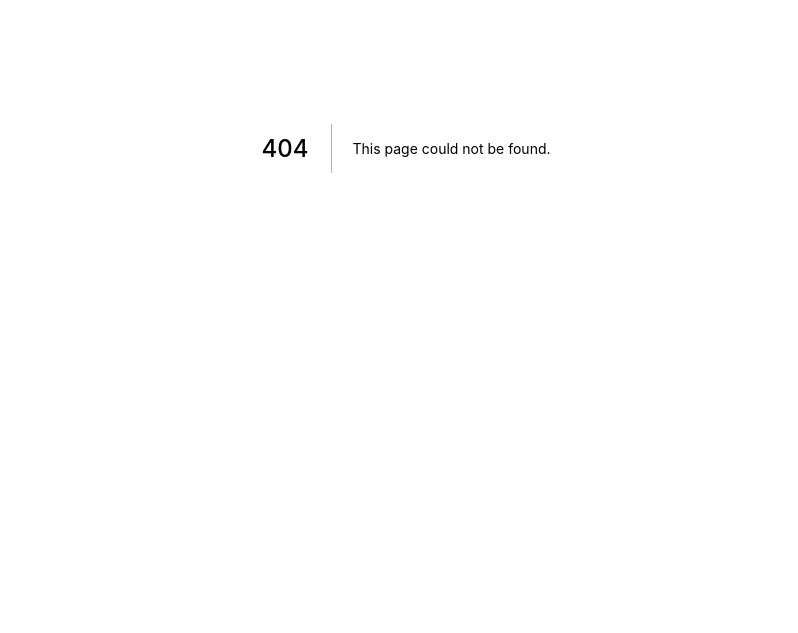
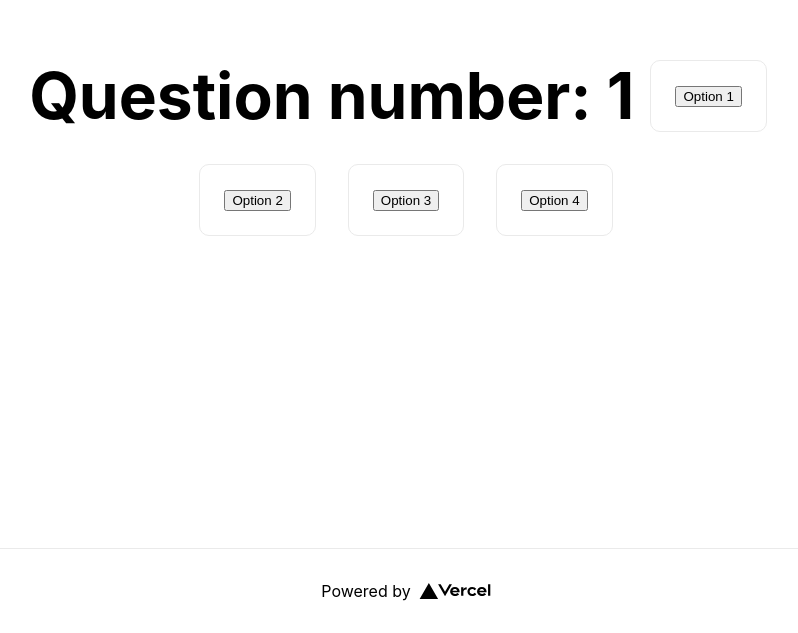
Before and after one commit to doughnut1214/donkpoll, a Next.js app: page /question/1 in a window 1280 px wide. Before the commit this address had no page. Shown: the part 252-885 px from the top of the page, without its empty margins (234-1032 px from the left). Before the commit the page ends 800 px from the top, so only its background shows below. Built offline with nearby package versions, Linux system fonts and the light colour scheme.

Commit message:
Setup initial vote page, vote API

```diff
--- /dev/null
+++ b/Components/VoteButton.jsx
@@ -0,0 +1,15 @@
+import styles from '../styles/Home.module.css'
+const VoteButton = (props) => {
+
+    return (
+        <div className={styles.card}>
+            <button value={props.value} onClick = {props.clickInstruction} disabled={props.disabled}>{props.prompt}</button>
+
+        </div>
+
+
+
+    )
+
+}
+export default VoteButton
--- a/pages/api/hello.js
+++ b/pages/api/hello.js
@@ -1,5 +1,6 @@
 // Next.js API route support: https://nextjs.org/docs/api-routes/introduction
 
 export default function handler(req, res) {
+  console.log("Called here!")
   res.status(200).json({ name: 'John Doe' })
 }
--- /dev/null
+++ b/pages/api/option/vote/[id].js
@@ -0,0 +1,11 @@
+export default function handler(req, res) {
+    const { id } = req.query
+    if (req.method !== 'POST') {
+        res.status(405).send({ message: 'Only POST requests allowed' })
+        return
+    }
+
+    console.log("Post here to make a vote!")
+    console.log("Increment likes of option id: ", id)
+    res.status(200).json(id)
+}
--- /dev/null
+++ b/pages/api/question/create.js
@@ -0,0 +1,4 @@
+export default function handler(req, res) {
+    console.log("Create a Question here!")
+    res.status(200).json({ name: 'John Doe' })
+  }
--- /dev/null
+++ b/pages/question/[id].js
@@ -0,0 +1,68 @@
+import Head from 'next/head'
+import Image from 'next/image'
+import styles from '../../styles/Home.module.css'
+import { useRouter } from 'next/router'
+import VoteButton from '../../Components/VoteButton'
+import { useState } from 'react'
+export default function Home() {
+    const router = useRouter()
+    const { id } = router.query
+    const [disabled, setDisabled] = useState(false)
+
+    const HandleVote = (optionId) =>{
+        fetch('/api/option/vote/' + optionId,
+        {
+            method: "POST",
+            body: JSON.stringify({data: optionId})
+        })
+
+
+    }
+    const HandleClick =  (e) =>{
+        e.preventDefault()
+
+        const voteData = e.target.value
+        HandleVote(voteData)
+        setDisabled(true)
+
+      }
+
+    return (
+        <div className={styles.container}>
+            <Head>
+                <title>Donkpoll</title>
+                <meta name="description" content="Generated by create next app" />
+                <link rel="icon" href="/favicon.ico" />
+            </Head>
+
+            <main className={styles.main}>
+                <div className={styles.grid}>
+                    <h1 className={styles.title}>
+                        Question number: {id}
+                    </h1>
+                    <VoteButton value={1} prompt={"Option 1"} clickInstruction={HandleClick} disabled={disabled}/>
+                    <VoteButton value={2} prompt={"Option 2"} clickInstruction={HandleClick} disabled={disabled}/>
+                    <VoteButton value={3} prompt={"Option 3"} clickInstruction={HandleClick} disabled={disabled}/>
+                    <VoteButton value={4} prompt={"Option 4"} clickInstruction={HandleClick} disabled={disabled}/>
+
+
+                </div>
+
+
+            </main>
+
+            <footer className={styles.footer}>
+                <a
+                    href="https://vercel.com?utm_source=create-next-app&utm_medium=default-template&utm_campaign=create-next-app"
+                    target="_blank"
+                    rel="noopener noreferrer"
+                >
+                    Powered by{' '}
+                    <span className={styles.logo}>
+                        <Image src="/vercel.svg" alt="Vercel Logo" width={72} height={16} />
+                    </span>
+                </a>
+            </footer>
+        </div>
+    )
+}
--- a/styles/Home.module.css
+++ b/styles/Home.module.css
@@ -84,7 +84,7 @@
   transition: color 0.15s ease, border-color 0.15s ease;
   max-width: 300px;
 }
-
+.card:active,
 .card:hover,
 .card:focus,
 .card:active {
```
Also changed, not shown: pages/index.js (+14 -0 lines).
